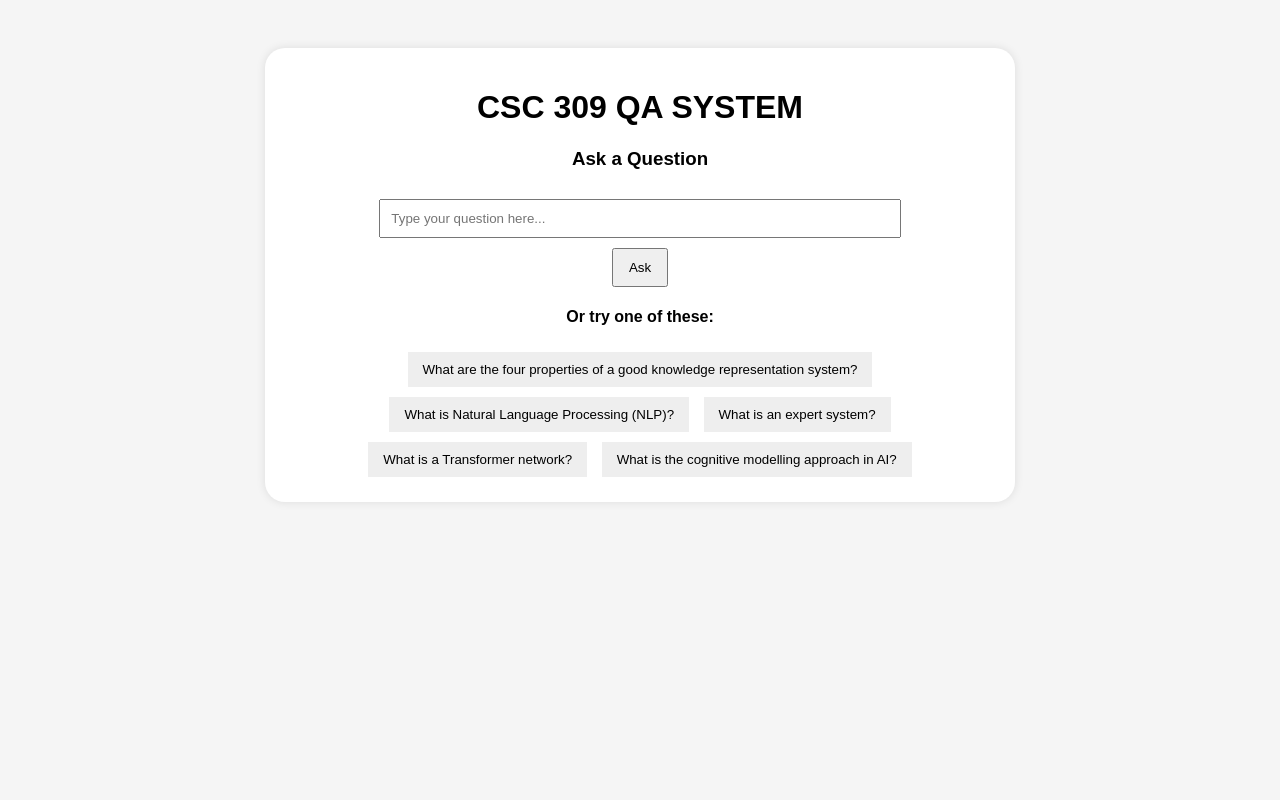
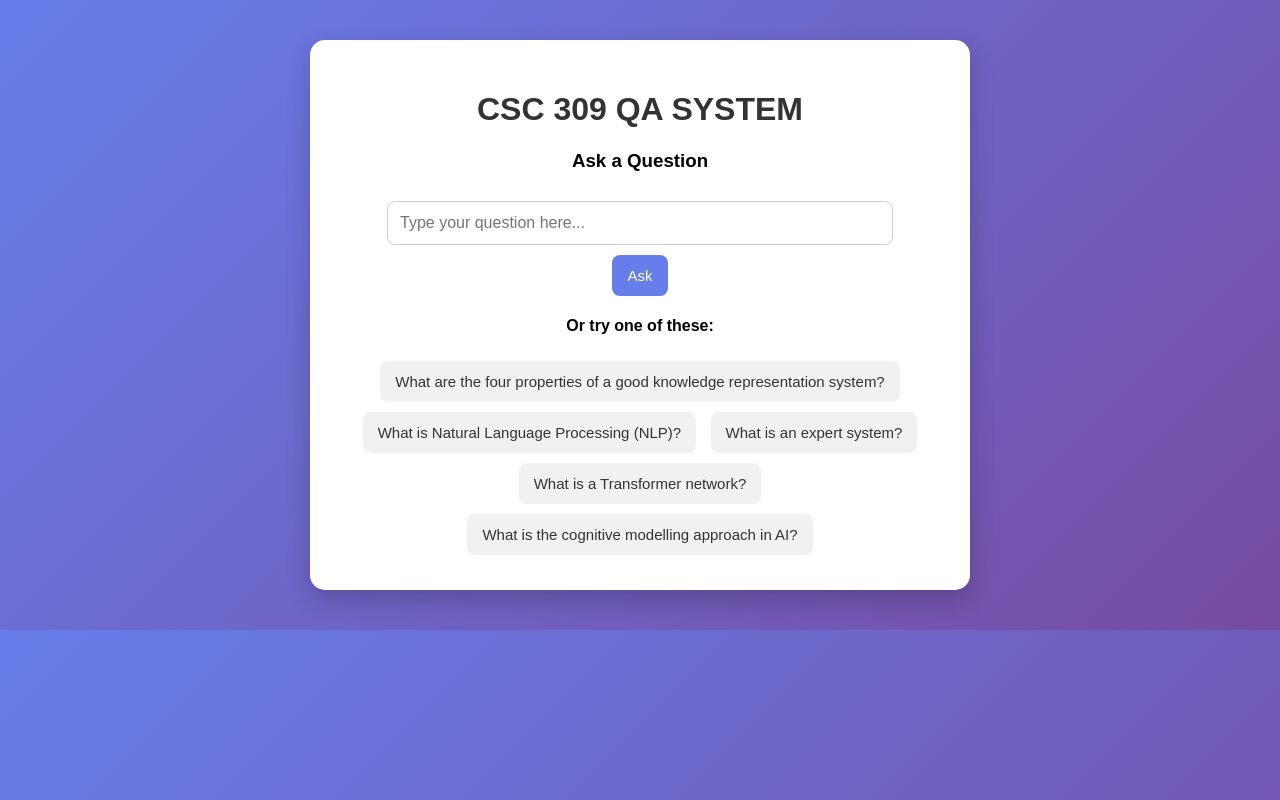
Before and after one commit to Char-NET/qa_system, a Flask app: page / in a window 1280 px wide. Run offline with Flask 3, Linux system fonts and the light colour scheme.

Commit message:
Enhance HTML structure and styling for QA system
Updated styles and layout for improved UI.

```diff
--- a/templates/index.html
+++ b/templates/index.html
@@ -3,44 +3,75 @@
 <head>
     <title>Simple QA System</title>
     <style>
+
 body {
-            font-family: Arial;
-            background: #f5f5f5;
+    font-family: Arial, sans-serif;
+    background: linear-gradient(135deg, #667eea, #764ba2);
     text-align: center;
     padding: 40px;
+    margin: 0;
 }
+
 .container {
     background: white;
-            padding: 20px;
-            border-radius: 20px;
-            width: 60%;
+    padding: 30px;
+    border-radius: 15px;
+    width: 90%;
+    max-width: 600px;
     margin: auto;
-            box-shadow: 0 0 10px rgba(0,0,0,0.1);
+    box-shadow: 0 10px 25px rgba(0,0,0,0.2);
 }
+
+h1 {
+    color: #333;
+}
+
 input {
-            width: 70%;
-            padding: 10px;
+    width: 80%;
+    padding: 12px;
     margin-top: 10px;
+    border-radius: 8px;
+    border: 1px solid #ccc;
+    font-size: 16px;
 }
+
 button {
-            padding: 10px 15px;
+    padding: 12px 15px;
     margin-top: 10px;
     cursor: pointer;
+    border: none;
+    border-radius: 8px;
+    background: #667eea;
+    color: white;
+    font-size: 15px;
+    transition: 0.3s;
 }
+
+button:hover {
+    background: #5a67d8;
+}
+
 .suggestions button {
     margin: 5px;
-            background: #eee;
-            border: none;
+    background: #f1f1f1;
+    color: #333;
 }
+
+.suggestions button:hover {
+    background: #ddd;
+}
+
 #answer {
     margin-top: 20px;
     font-weight: bold;
-            font-size:18px;
+    font-size: 18px;
     color: #333;
-            background: #eef;
-            padding: 10px;
-            border-radius: 8px;
+    background: #f4f7ff;
+    padding: 15px;
+    border-radius: 10px;
+    display: none;
 }
+
 </style>
 </head>
 <body>
@@ -83,7 +114,7 @@ function askQuestion() {
     .then(response => response.json())
     .then(data => {
         let answerDiv = document.getElementById("answer");
-        answerDiv.innerText = data.answer;
+        answerDiv.innerHTML = "<b>Answer:</b> " + data.answer;
         answerDiv.style.display = "block";
     });
 }
```
Lines whose indentation alone changed are shown as unchanged.
